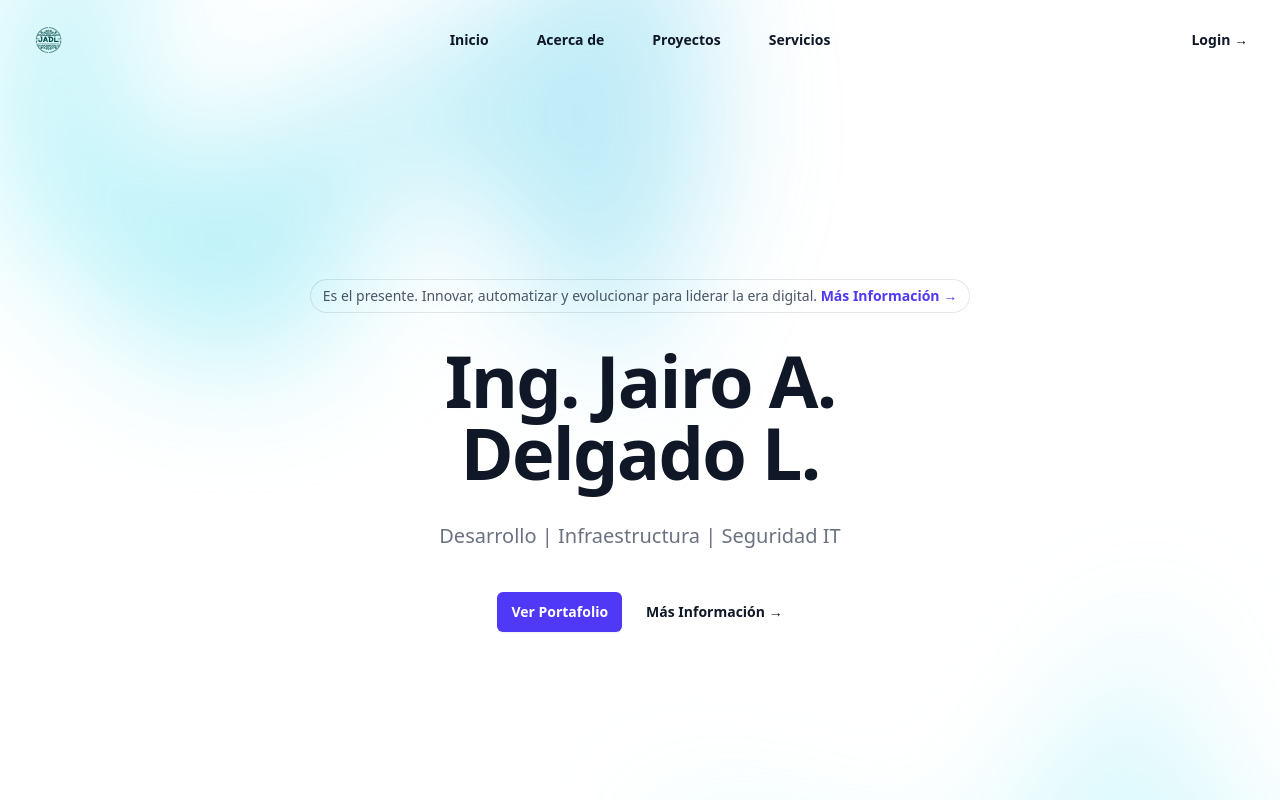
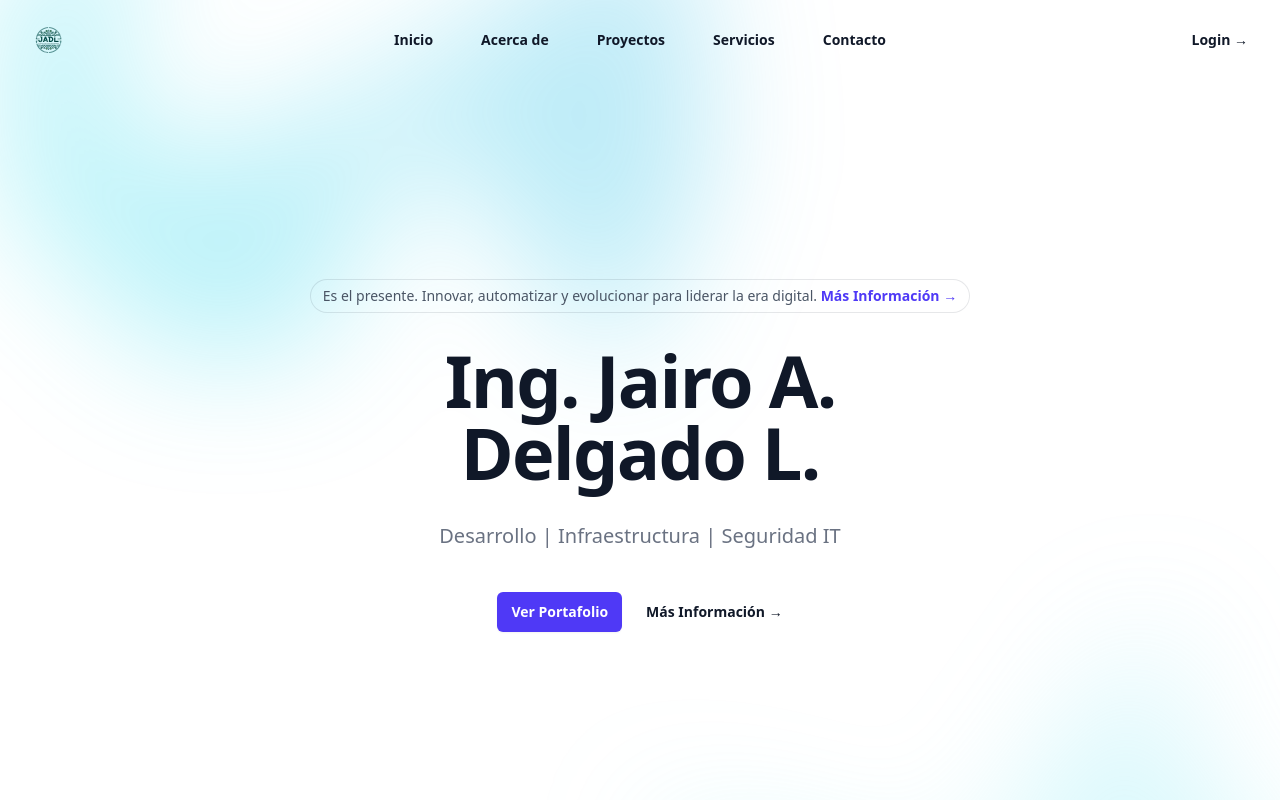
Before and after one commit to jdelgadoutp/jairodelgadoapp, a Vue app: page /#/ in a window 1280 px wide. Shown: the top 800 px of the page. Built offline with nearby package versions, Linux system fonts and the light colour scheme.

Commit message:
Menu contacto.

```diff
--- /dev/null
+++ b/src/components/Contact.vue
@@ -0,0 +1,5 @@
+<template>
+    <div class="mx-auto max-w-2xl py-32 sm:py-48 lg:py-56">
+        <h1>Formulario de contacto Jairo Delgado</h1>
+    </div>
+</template>
--- a/src/router/index.js
+++ b/src/router/index.js
@@ -23,6 +23,11 @@ const router = createRouter({
       path: '/services',
       name: 'services',
       component: () => import('../components/Services.vue'),
+    },
+    {
+      path: '/contact',
+      name: 'contact',
+      component: () => import('../components/Contact.vue'),
     }
   ],
 })
--- a/src/views/Index.vue
+++ b/src/views/Index.vue
@@ -91,7 +91,8 @@ const navigation = [
     { name: 'Inicio', path: '/' },
     { name: 'Acerca de', path: '/about' },
     { name: 'Proyectos', path: '/projects' },
-    { name: 'Servicios', path: 'services' },
+    { name: 'Servicios', path: '/services' },
+    { name: "Contacto", path: '/contact'},
 ]
 
 const mobileMenuOpen = ref(false)
```
